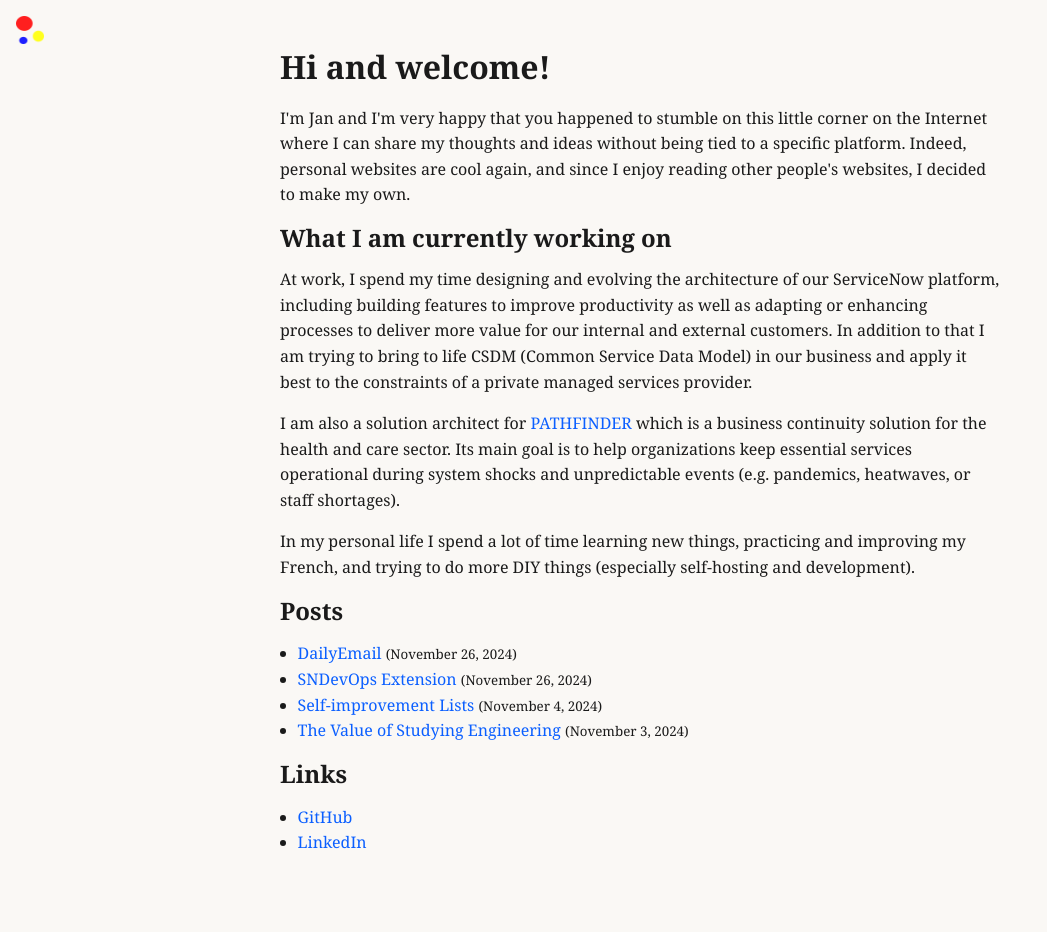
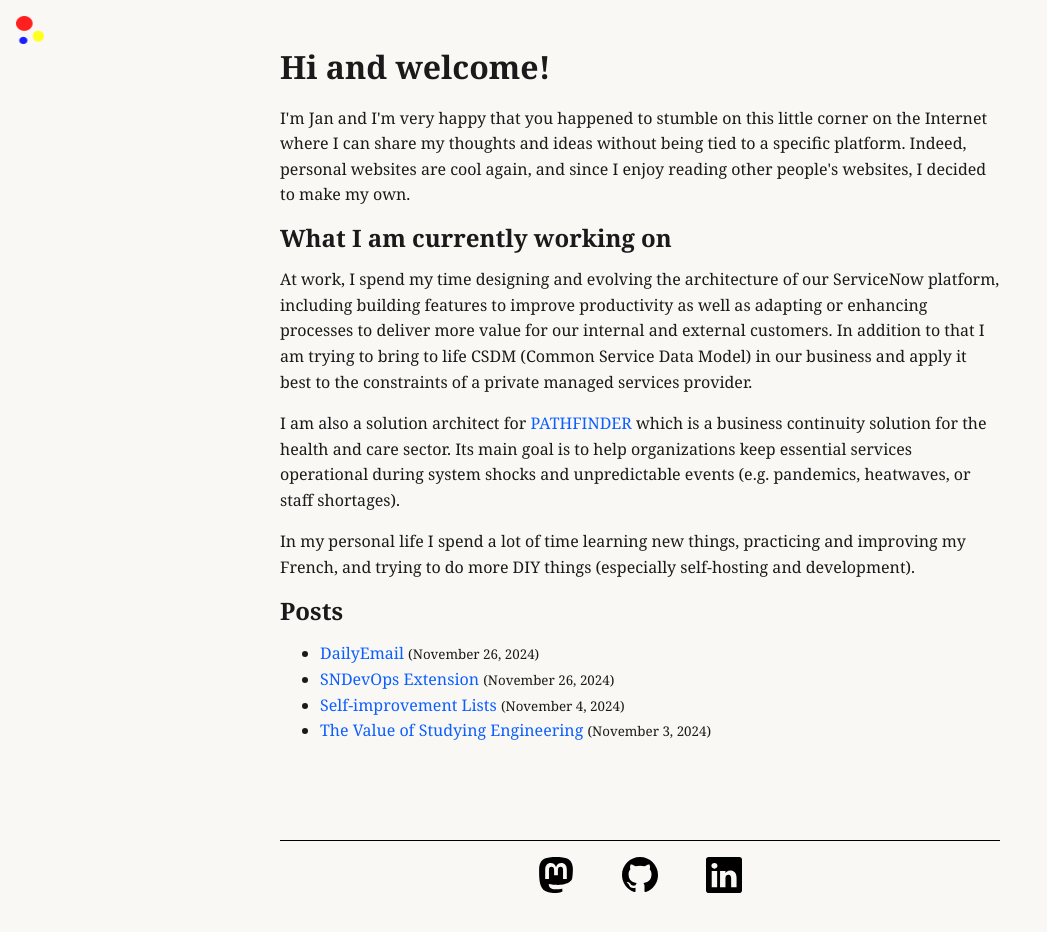
Before and after one commit to janujcic/janujcic-personal-website, an Eleventy site: page src/index.html in a window 1280 px wide. Shown: the whole page, without its empty margins (0-1047 px from the left). Built offline with nearby package versions, Linux system fonts and the light colour scheme; Eleventy itself is replaced by a stand-in of ours; files that its build step writes are made by us from their sources.

Commit message:
Add icons for social media links

```diff
--- a/eleventy.config.js
+++ b/eleventy.config.js
@@ -2,6 +2,7 @@ module.exports = function (eleventyConfig) {
   eleventyConfig.addPassthroughCopy("src/styles.css");
   eleventyConfig.addPassthroughCopy("src/robots.txt");
   eleventyConfig.addPassthroughCopy("src/favicon.png");
+  eleventyConfig.addPassthroughCopy({"src/images": "images"});
   eleventyConfig.addCollection("posts", function (collectionApi) {
     return collectionApi.getFilteredByGlob("src/posts/*.md").reverse();
   });
--- a/src/index.html
+++ b/src/index.html
@@ -54,11 +54,20 @@
       {% endfor %}
     </ul>
 
-    <h2>Links</h2>
-    <ul>
-      <li><a href="https://github.com/janujcic" target="_blank" rel="noopener noreferrer">GitHub</a></li>
-      <li><a href="https://www.linkedin.com/in/jan-ujcic" target="_blank" rel="noopener noreferrer">LinkedIn</a></li>
-    </ul>
+    <section id="links-section">
+      <a href="https://mastodon.social/@jan_u" target="_blank">
+        <img  src="images/mastodon.svg" alt="mastodon-link" class="link-icon"/>
+      </a>
+      <a href="https://github.com/janujcic" target="_blank">
+        <img  src="images/github.svg" alt="github-link" class="link-icon"/>
+      </a>
+      <a href="https://www.linkedin.com/in/jan-ujcic" target="_blank">
+        <img  src="images/linkedin.svg" alt="linkedin-link" class="link-icon"/>
+      </a>
+
+    </section>
+
+
   </main>
 </body>
 
--- a/src/styles.css
+++ b/src/styles.css
@@ -59,6 +59,16 @@ a:focus {
   text-decoration: underline;
 }
 
-ul {
-  padding-left: 1.1rem;
+#links-section {
+  margin-top: 6em;
+  display: flex;
+  gap: 3em;
+  justify-content: center;
+  border-top: 1px solid rgb(0, 0, 0);
+  padding-top: 1em;
 }
+
+.link-icon {
+  height: 36px;
+  width: 36px;
+}
```
Also changed, not shown: src/images/github.svg (added), src/images/linkedin.svg (added), src/images/mastodon.svg (added).
